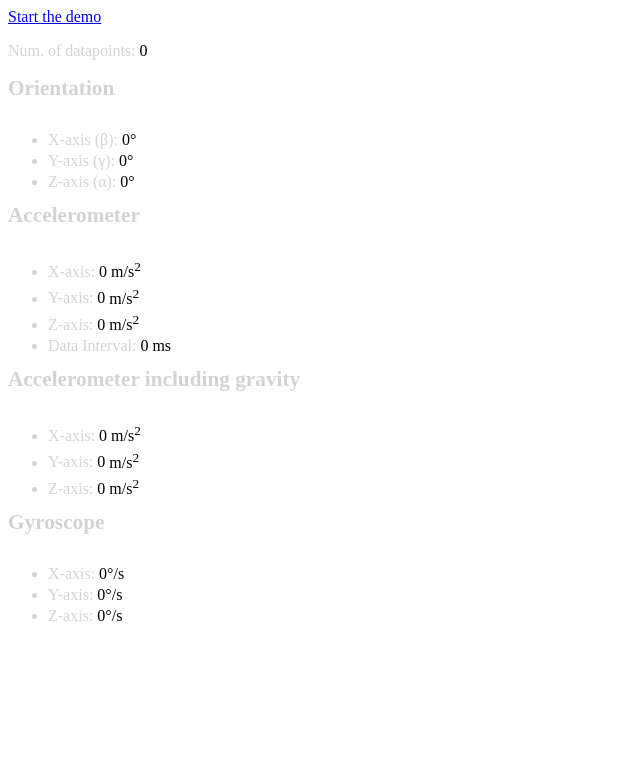
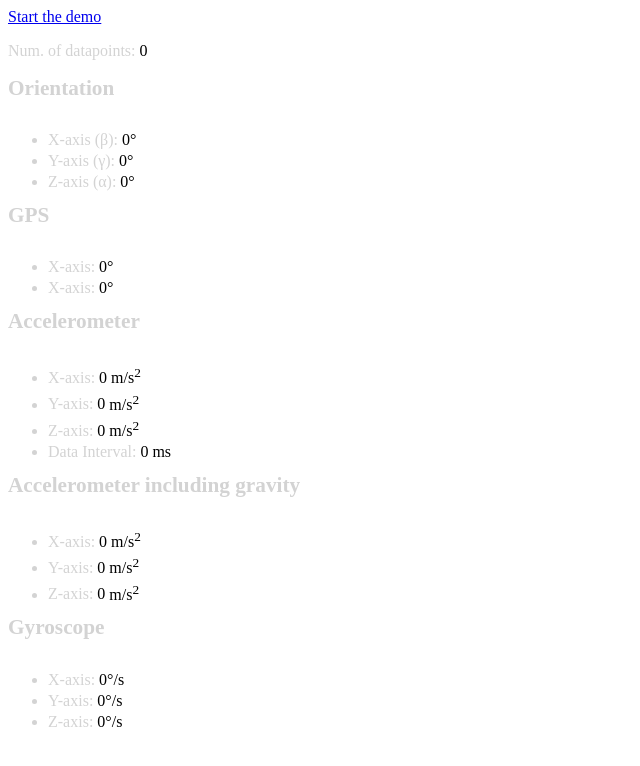
Before and after one commit to TomCallan/ukseds, a plain HTML site: page index.html in a window 1280 px wide. Shown: the whole page, without its empty margins (0-640 px from the left). Drawn offline with Linux system fonts and the light colour scheme.

Commit message:
Update index.html

```diff
--- a/index.html
+++ b/index.html
@@ -49,7 +49,11 @@
                 <li>Y-axis (γ): <span id="Orientation_g">0</span><span>°</span></li>
                 <li>Z-axis (α): <span id="Orientation_a">0</span><span>°</span></li>
             </ul>
-
+            <h4>GPS</h4>
+            <ul>
+                <li>X-axis: <span id="gps_long">0</span><span>°</span></li>
+                <li>X-axis: <span id="gps_lat">0</span><span>°</span></li>
+            </ul>
             <h4>Accelerometer</h4>
             <ul>
                 <li>X-axis: <span id="Accelerometer_x">0</span><span> m/s<sup>2</sup></span></li>
@@ -150,8 +154,9 @@
         let is_running = false;
         const watchId = navigator.geolocation.watchPosition(position => {
             const { latitude, longitude } = position.coords;
-            // Show a map centered at latitude / longitude.
-            console.log(latitude)
+            updateFieldIfNotNull('gps_lat', latitude);
+            updateFieldIfNotNull('gps_long', longitude);
+
         });
         let demo_button = document.getElementById("start_demo");
         demo_button.onclick = function (e) {
```
